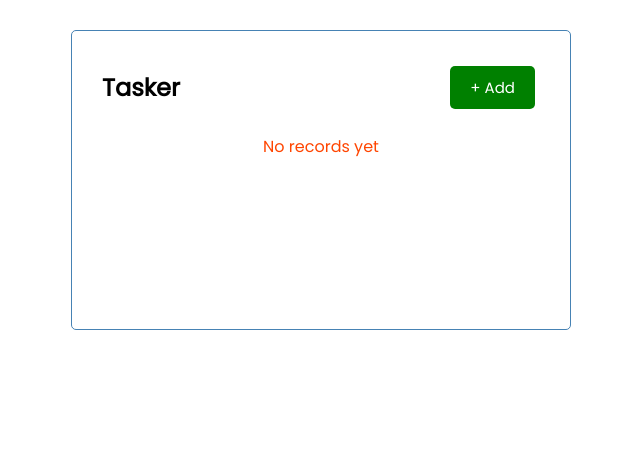
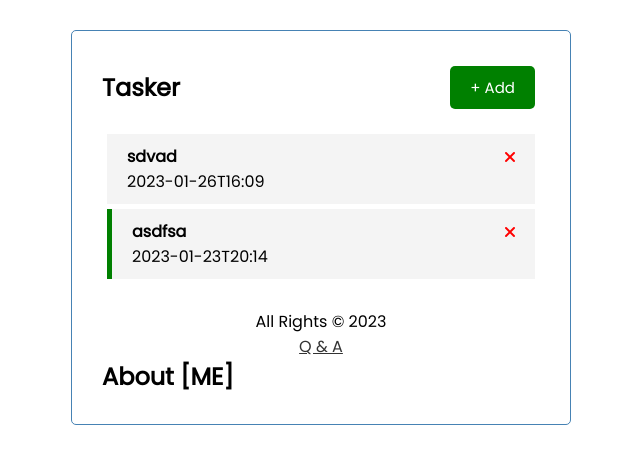
Before and after one commit to IsiteYves/vue-tracker, a Vue app: page /q-n-a in a window 1280 px wide. Shown: the top 464 px of the page, without its empty margins (319-959 px from the left). Built offline with nearby package versions, Linux system fonts and the light colour scheme; data requests are answered from the project's data file.

Commit message:
feat: add router

```diff
--- /dev/null
+++ b/db.json
@@ -0,0 +1,16 @@
+{
+  "tasks": [
+    {
+      "text": "sdvad",
+      "day": "2023-01-26T16:09",
+      "reminder": false,
+      "id": 1
+    },
+    {
+      "text": "asdfsa",
+      "day": "2023-01-23T20:14",
+      "reminder": true,
+      "id": 3
+    }
+  ]
+}
--- a/src/App.vue
+++ b/src/App.vue
@@ -21,6 +21,8 @@
     >
       No records yet
     </p>
+    <Footer />
+    <router-view></router-view>
   </div>
 </template>
 
@@ -28,6 +30,7 @@
 import Header from "./components/Header";
 import Tasks from "./components/Tasks";
 import Add from "./components/Add";
+import Footer from "./components/Footer";
 
 export default {
   name: "App",
@@ -35,6 +38,7 @@ export default {
     Header,
     Tasks,
     Add,
+    Footer,
   },
   data() {
     return {
@@ -43,48 +47,74 @@ export default {
     };
   },
   methods: {
-    addTask(task) {
+    async addTask(task) {
+      const res = await fetch("tasks", {
+        headers: {
+          "Content-type": "application/json",
+        },
+        body: JSON.stringify(task),
+        method: "POST",
+      });
+      if (res.status !== 201) {
+        alert("Error creating a new item");
+        return;
+      }
       this.tasks = [...this.tasks, task];
     },
     toggleShowAdd() {
       this.showAddForm = !this.showAddForm;
     },
-    handleDelete(id) {
-      this.tasks = this.tasks.filter((task) => task.id !== id);
+    async handleDelete(id) {
+      if (confirm("Sure you want to delete this record?")) {
+        const res = await fetch(`tasks/${id}`, {
+          method: "DELETE",
+        });
+        if (res.status !== 200) {
+          alert("Error deleting record");
+          return;
+        }
+        this.tasks = this.tasks.filter((task) => task.id !== id);
+      }
     },
-    toggleReminder(id) {
+    async toggleReminder(id) {
+      const data = await this.fetchItem(id);
+      const res = await fetch(`tasks/${id}`, {
+        method: "PUT",
+        headers: {
+          "Content-Type": "application/json",
+        },
+        body: JSON.stringify({ ...data, reminder: !data.reminder }),
+      });
+      if (res.status !== 200) {
+        alert("Error updating record");
+        return;
+      }
       this.tasks = this.tasks.map((task) =>
         task.id === id ? { ...task, reminder: !task.reminder } : task
       );
     },
+    async fetchRecords() {
+      const res = await fetch("tasks");
+      if (res.status !== 200) {
+        alert("Error while fetching records");
+        return;
+      }
+      const data = await res.json();
+      this.tasks = data;
+    },
+    async fetchItem(id) {
+      const res = await fetch(`tasks/${id}`);
+      if (res.status !== 200) {
+        alert("Error while fetching record");
+        return;
+      }
+      const data = await res.json();
+      return data;
+    },
   },
   created() {
-    this.tasks = [
-      // {
-      //   id: 1,
-      //   text: "Buy groceries",
-      //   day: "March 1st at 3:15pm",
-      //   reminder: true,
-      // },
-      // {
-      //   id: 2,
-      //   text: "Meet with John",
-      //   day: "March 2nd at 10:00am",
-      //   reminder: true,
-      // },
-      // {
-      //   id: 3,
-      //   text: "Complete project report",
-      //   day: "March 3rd at 5:00pm",
-      //   reminder: false,
-      // },
-      // {
-      //   id: 4,
-      //   text: "Pay rent",
-      //   day: "March 4th at 12:00pm",
-      //   reminder: true,
-      // },
-    ];
+    this.tasks = [];
+    this.fetchRecords();
   },
 };
 </script>
--- a/src/components/Add.vue
+++ b/src/components/Add.vue
@@ -44,7 +44,7 @@ export default {
         return;
       }
       const newTask = {
-        id: Math.floor(Math.random() * 10000) + 1,
+        // id: Math.floor(Math.random() * 10000) + 1,
         text: this.text,
         day: this.day,
         reminder: this.reminder,
--- /dev/null
+++ b/src/components/Footer.vue
@@ -0,0 +1,23 @@
+<template>
+  <footer>
+    All Rights &copy; {{ new Date().getFullYear() }} <br /><a href="/q-n-a"
+      >Q & A</a
+    >
+  </footer>
+</template>
+
+<script>
+export default {
+  name: "Footer",
+};
+</script>
+
+<style scoped>
+a {
+  color: #333;
+}
+footer {
+  margin-top: 30px;
+  text-align: center;
+}
+</style>
--- a/src/components/Task.vue
+++ b/src/components/Task.vue
@@ -1,7 +1,7 @@
 <template>
   <div
-    :class="[info?.reminder ? 'reminder' : '', 'task']"
-    @dblclick="$emit('toggle-reminder', info?.id)"
+    :class="[info.reminder ? 'reminder' : '', 'task']"
+    @dblclick="$emit('toggle-reminder', info.id)"
   >
     <h4>
       {{ info.text }}
--- /dev/null
+++ b/src/router/index.js
@@ -0,0 +1,17 @@
+import { createRouter, createWebHistory } from "vue-router";
+import About from "../views/About";
+
+const routes = [
+  {
+    path: "/q-n-a",
+    name: "About",
+    component: About,
+  },
+];
+
+const router = createRouter({
+  history: createWebHistory(process.env.BASE_URL),
+  routes,
+});
+
+export default router;
--- /dev/null
+++ b/src/views/About.vue
@@ -0,0 +1,3 @@
+<template>
+  <h2>About [ME]</h2>
+</template>
--- a/vue.config.js
+++ b/vue.config.js
@@ -1,4 +1,17 @@
-const { defineConfig } = require('@vue/cli-service')
-module.exports = defineConfig({
-  transpileDependencies: true
-})
+// const { defineConfig } = require("@vue/cli-service");
+// module.exports = defineConfig({
+//   transpileDependencies: true,
+// });
+
+module.exports = {
+  devServer: {
+    proxy: {
+      "^": {
+        target: "http://localhost:8000",
+        changeOrigin: true,
+        logLevel: "debug",
+        pathRewrite: { "^": "/" },
+      },
+    },
+  },
+};
```
Also changed, not shown: package.json (+5 -2 lines), src/main.js (+4 -3 lines), 1 other file (tests, documents, lock files or other folders).
